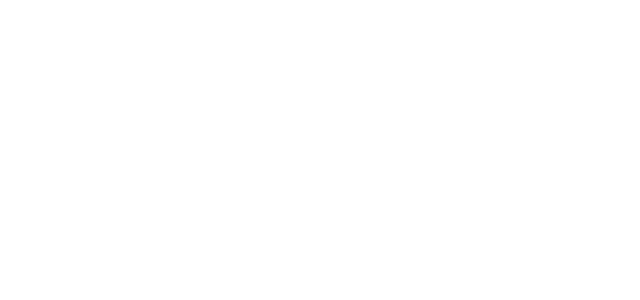
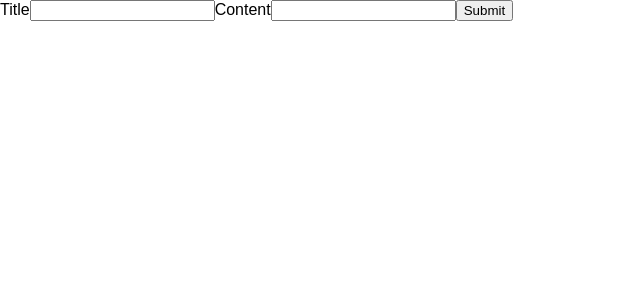
Before and after one commit to skabillium/blogger, a React (Create React App) app in the folder client/: page /create-post/1 in a window 1280 px wide. Shown: the top 300 px of the page, without its empty margins (0-640 px from the left). Built offline with nearby package versions, Linux system fonts and the light colour scheme.

Commit message:
added create post functionality

```diff
--- a/client/src/App.js
+++ b/client/src/App.js
@@ -5,6 +5,7 @@ import Dashboard from "./components/dashboard/Dashboard";
 import PostDetails from "./components/posts/PostDetails";
 import SignIn from "./components/auth/SignIn";
 import SignUp from "./components/auth/SignUp";
+import CreatePost from "./components/posts/CreatePost";
 
 import CheckAuth from "./components/auth/CheckAuth";
 import WithAuth from "./components/hoc/WithAuth";
@@ -20,6 +21,7 @@ class App extends Component {
             <Route path="/signin" component={SignIn} />
             <Route path="/signup" component={SignUp} />
             <Route path="/post/:id" component={PostDetails} />
+            <Route path="/create-post/:user_id" component={CreatePost} />
           </Switch>
         </div>
       </BrowserRouter>
--- a/client/src/components/posts/CreatePost.js
+++ b/client/src/components/posts/CreatePost.js
@@ -0,0 +1,45 @@
+import React, { Component } from "react";
+
+import axios from "axios";
+
+class CreatePost extends Component {
+  constructor(props) {
+    super(props);
+    this.state = {
+      user_id: this.props.location.pathname.split("/")[2],
+      title: "",
+      content: ""
+    };
+
+    this.onChange = this.onChange.bind(this);
+    this.onSubmit = this.onSubmit.bind(this);
+  }
+
+  onChange(e) {
+    this.setState({
+      [e.target.name]: e.target.value
+    });
+  }
+
+  onSubmit(e) {
+    e.preventDefault();
+    axios
+      .post("/posts", this.state)
+      .then(res => this.props.history.push(`/dashboard/${this.state.user_id}`))
+      .catch(err => console.log(err));
+  }
+
+  render() {
+    return (
+      <form onSubmit={this.onSubmit}>
+        <label htmlFor="title">Title</label>
+        <input type="text" name="title" onChange={this.onChange} />
+        <label htmlFor="content">Content</label>
+        <input type="text" name="content" onChange={this.onChange} />
+        <input type="submit" value="Submit" />
+      </form>
+    );
+  }
+}
+
+export default CreatePost;
--- a/client/src/components/posts/PostDetails.js
+++ b/client/src/components/posts/PostDetails.js
@@ -27,8 +27,6 @@ class PostDetails extends Component {
       .catch(err => console.log(err));
   }
 
-  compo;
-
   render() {
     if (this.state.title) {
       return (
```
Also changed, not shown: client/src/components/auth/SignUp.js (+0 -11 lines).
